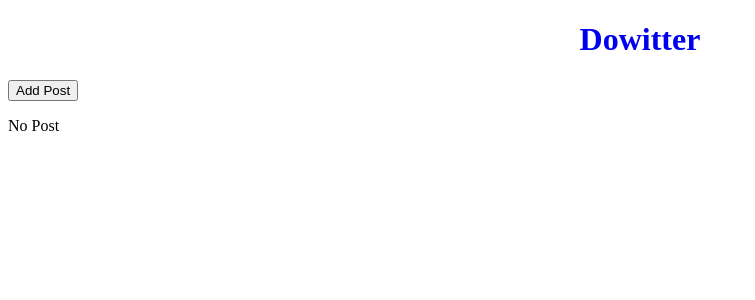
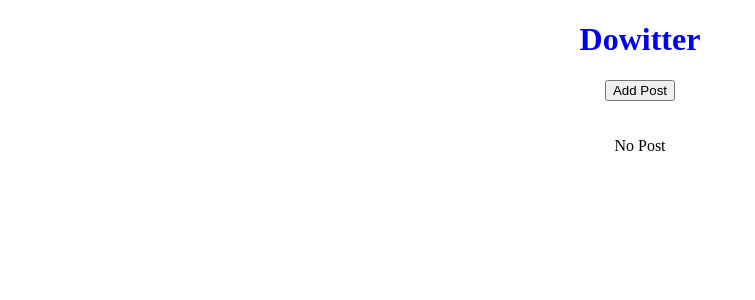
Before and after one commit to PsmD/dowitter, a React (Create React App) app: page / in a window 1280 px wide. Shown: the top 300 px of the page, without its empty margins (0-755 px from the left). Built offline with nearby package versions, Linux system fonts and the light colour scheme.

Commit message:
feat: RootState type 추가 및 css 수정

```diff
--- a/src/posts/PostList.tsx
+++ b/src/posts/PostList.tsx
@@ -2,42 +2,55 @@ import { useDispatch, useSelector } from "react-redux";
 import { Link } from "react-router-dom";
 import { deletePost } from "./postSlice";
 import { IPost } from "../types/post";
+import { RootState } from "../store";
+import styled from "styled-components";
 
 const PostList = () => {
 	const dispatch = useDispatch();
-	const posts = useSelector((store: any) => store.posts);
-
+	const posts = useSelector((state: RootState) => state.posts);
 	const handleRemovePost = (id: number) => {
 		dispatch(deletePost({ id }));
 	};
 
 	return (
-		<div>
+		<PostsBox>
 			<Link to="/add-post">
 				<button>Add Post</button>
 			</Link>
-			<div>
+			<div style={{ marginTop: "20px" }}>
 				{posts.length ? (
 					posts.map((post: IPost) => (
 						<div key={post.id}>
 							<div>
-								<h3>{post.title}</h3>
+								<h3>Title: {post.title}</h3>
 								<span>{post.text}</span>
 							</div>
-							<div>
+							<Buttons>
 								<Link to={`edit-post/${post.id}`}>
 									<button>edit</button>
 								</Link>
 								<button onClick={() => handleRemovePost(post.id)}>delete</button>
-							</div>
+							</Buttons>
 						</div>
 					))
 				) : (
 					<p>No Post</p>
 				)}
 			</div>
-		</div>
+		</PostsBox>
 	);
 };
 
 export default PostList;
+
+const PostsBox = styled.div`
+	display: flex;
+	flex-direction: column;
+	align-items: center;
+`;
+
+const Buttons = styled.div`
+	display: flex;
+	justify-content: end;
+	margin: 10px 0 50px 0;
+`;
```
